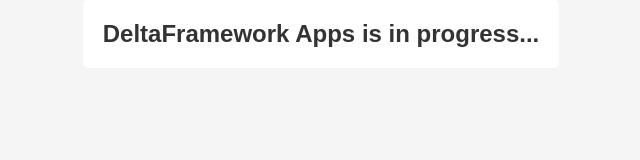
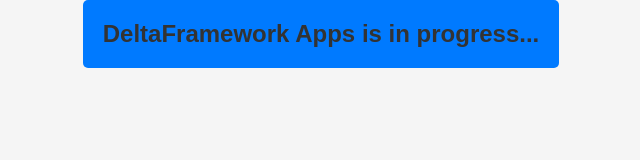
Before and after one commit to thiruvarasamurthy-g/website-sample, a plain HTML site: page index.html in a window 1280 px wide. Shown: the whole page, without its empty margins (319-959 px from the left). Drawn offline with Linux system fonts and the light colour scheme.

Commit message:
Update index.html

```diff
--- a/index.html
+++ b/index.html
@@ -22,7 +22,7 @@
             padding: 20px;
             border: 0px solid #333;
             border-radius: 5px;
-            background-color: white;
+            background-color: #007aff;
         }
     </style>
 </head>
```
